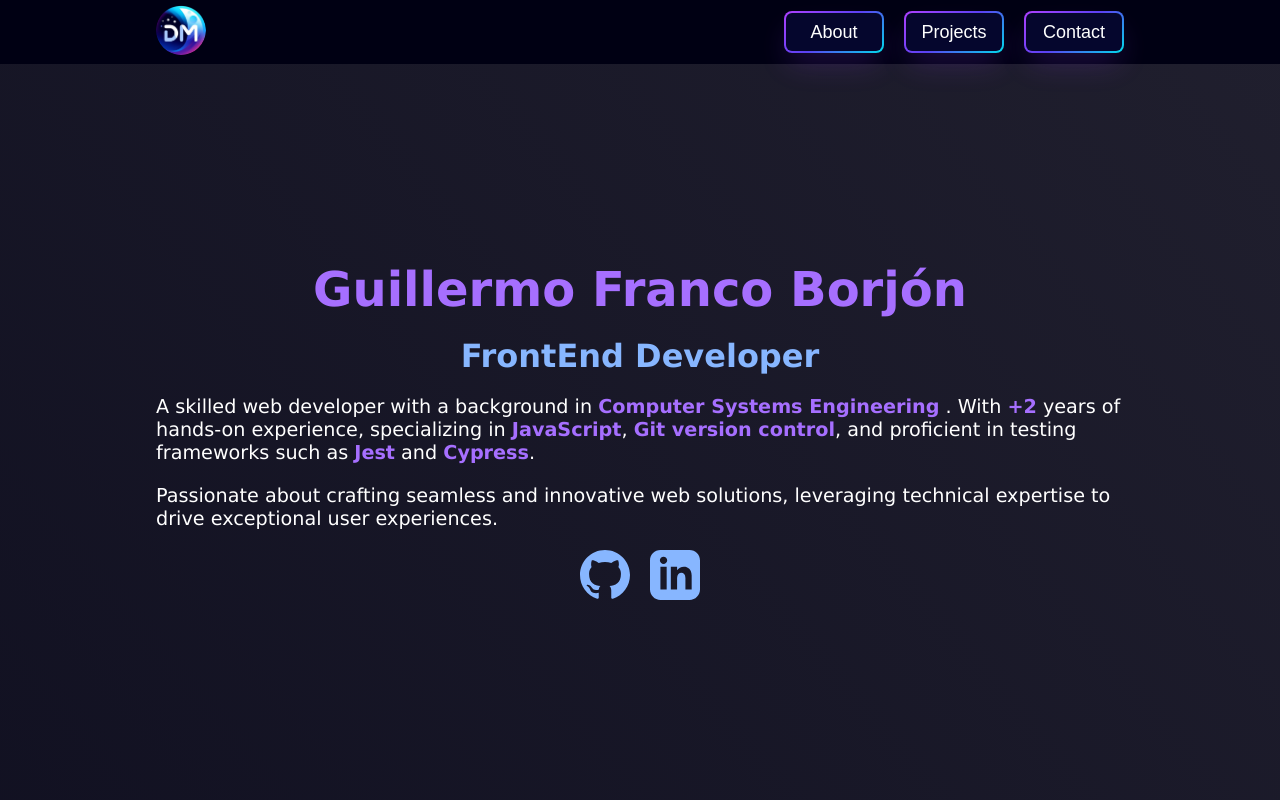
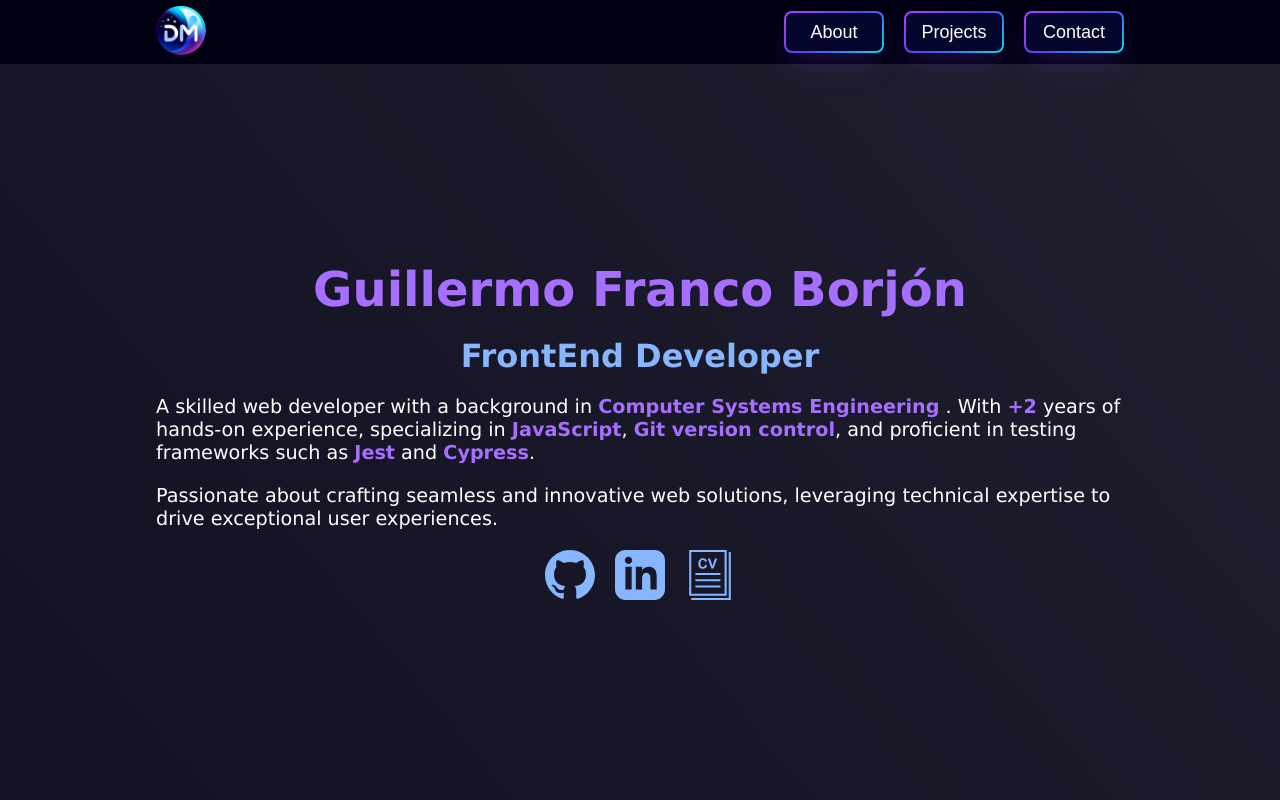
Before and after one commit to devMetalG/portfolio, a plain HTML site: page index.html in a window 1280 px wide. Shown: the top 800 px of the page. Drawn offline with nearby package versions, Linux system fonts and the light colour scheme.

Commit message:
add: download CV

```diff
--- a/css/style.css
+++ b/css/style.css
@@ -265,8 +265,13 @@ section:nth-child(4) {
 
 .main-icons a {
   text-decoration: none;
-  color: none;
   cursor: pointer;
+}
+
+.main-icons img {
+  height: 50px;
+  width: 50px;
+  fill: var(--secondary-color);
 }
 
 .main-icon {
--- a/index.html
+++ b/index.html
@@ -75,6 +75,9 @@
                 <svg class="main-icon" xmlns="http://www.w3.org/2000/svg" width="50" height="50" viewBox="0 0 24 24">
                   <path d="M19 0h-14c-2.761 0-5 2.239-5 5v14c0 2.761 2.239 5 5 5h14c2.762 0 5-2.239 5-5v-14c0-2.761-2.238-5-5-5zm-11 19h-3v-11h3v11zm-1.5-12.268c-.966 0-1.75-.79-1.75-1.764s.784-1.764 1.75-1.764 1.75.79 1.75 1.764-.783 1.764-1.75 1.764zm13.5 12.268h-3v-5.604c0-3.368-4-3.113-4 0v5.604h-3v-11h3v1.765c1.396-2.586 7-2.777 7 2.476v6.759z"/>
                 </svg>
+              </a>
+              <a href="img/resume.pdf" download="Guillermo_Franco_CV.pdf" title="CV">
+                <img src="img/cv.svg" alt="">
               </a>
             </div>
           </div>
```
Also changed, not shown: img/cv.svg (added), 1 other file.
